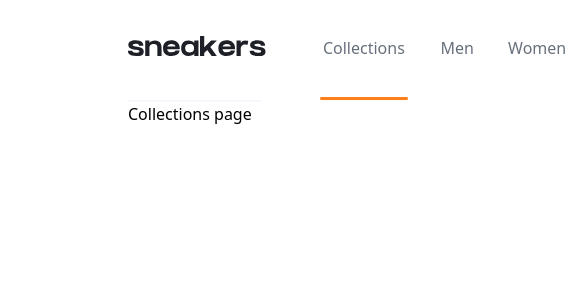
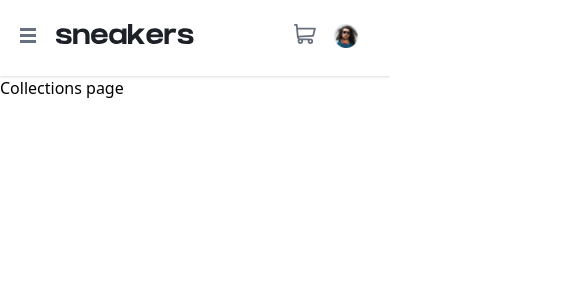
Before and after one commit to mikechibuzor/e-store, a Vue app: page / in a window 390 px wide. Shown: the top 300 px of the page, 585 px wide, since content can reach past the window. Built offline with nearby package versions, Linux system fonts and the light colour scheme.

Commit message:
finished the basic structure, design and functionality of the responsive header and its sub component

```diff
--- a/index.html
+++ b/index.html
@@ -7,7 +7,7 @@
     <title>Sneakers</title>
   </head>
   <body>
-    <div id="app"></div>
+    <div id="app" class="bg-white"></div>
     <script type="module" src="/src/main.js"></script>
   </body>
 </html>
--- a/src/App.vue
+++ b/src/App.vue
@@ -1,5 +1,5 @@
 <template>
-  <div class="wrapper px-32">
+  <div class="wrapper">
     <the-header></the-header>
     <router-view v-slot="slotProps">
         <transition name="route" mode="in-out">
--- a/src/components/header/TheHeader.vue
+++ b/src/components/header/TheHeader.vue
@@ -1,5 +1,5 @@
 <template>
-  <header class="flex justify-between border-b-2 pt-6 pb-7 border-light-grayish-blue">
+  <header class="pl-14 pr-8 md:px-8 xl:px-32 flex justify-between shadow xl:shadow-none xl:border-b-2 pt-6 pb-7 xl:border-light-grayish-blue">
       <!-- left section of header -->
       <section class="flex items-center">
           <the-logo></the-logo>
--- a/src/components/header/navbar/NavBar.vue
+++ b/src/components/header/navbar/NavBar.vue
@@ -1,7 +1,18 @@
 <template>
   <nav class="ml-8">
-      <!-- nav-list -->
-      <ul class="flex">
+      <div class="hamburger-button xl:hidden z-30 absolute left-5 top-7" @click="toggleMenu">
+        <!-- icon menu -->
+        <svg v-if="menuOpen" class="h-6 w-6" xmlns="http://www.w3.org/2000/svg">
+          <path d="M16 12v3H0v-3h16Zm0-6v3H0V6h16Zm0-6v3H0V0h16Z" fill="#69707D" fill-rule="evenodd"/>
+        </svg>
+
+        <!-- icon close  -->
+        <svg v-if="!menuOpen" class="h-6 w-6" xmlns="http://www.w3.org/2000/svg">
+          <path d="m11.596.782 2.122 2.122L9.12 7.499l4.597 4.597-2.122 2.122L7 9.62l-4.595 4.597-2.122-2.122L4.878 7.5.282 2.904 2.404.782l4.595 4.596L11.596.782Z" fill="#69707D" fill-rule="evenodd"/>
+        </svg>
+      </div>
+        <!-- nav-list Desktop -->
+        <ul class="fixed hidden xl:static  xl:flex">
             <li class="px-4">
                 <router-link to="/collections" title="Collections" class="relative text-center cursor-pointer inline-block text-dark-grayish-blue">Collections</router-link>
             </li>
@@ -18,11 +29,45 @@
                 <router-link to="/contact" title="Contact" class="relative text-center cursor-pointer inline-block text-dark-grayish-blue">Contact</router-link>
             </li>
         </ul>
+
+        <transition name="fade">
+            <div v-if="!menuOpen" class="menu-overlay fixed xl:hidden left-0 top-0 bottom-0 right-0">
+                <ul class="bg-white pt-20 h-screen w-4/6 font-Kumbh-Sans">
+                <li class="px-4">
+                    <router-link to="/collections" title="Collections" class="mb-4 font-bold text-center cursor-pointer inline-block text-black">Collections</router-link>
+                </li>
+                <li class="px-4">
+                    <router-link to="/men" title="Men" class="mb-4 font-bold text-center cursor-pointer inline-block text-black">Men</router-link>
+                </li>
+                <li class="px-4">
+                    <router-link to="/women" title="Women" class="mb-4 font-bold text-center cursor-pointer inline-block text-black">Women</router-link>
+                </li>
+                <li class="px-4">
+                    <router-link to="/about" title="About" class="mb-4 font-bold text-center cursor-pointer inline-block text-black">About</router-link>
+                </li>
+                <li class="px-4">
+                    <router-link to="/contact" title="Contact" class="mb-4 font-bold text-center cursor-pointer inline-block font-Kumbh-Sans text-black">Contact</router-link>
+                </li>
+                </ul>
+            </div>
+        </transition>
+
+
+
   </nav>
 </template>
+<script setup>
+// import HamburgerButton from './hamburger/HamburgerButton.vue';
 
-<script setup>
+import { ref } from 'vue';
 
+// reactive variables
+const menuOpen = ref(true);
+
+// methods
+const toggleMenu = ()=>{
+    menuOpen.value = !menuOpen.value;
+}
 </script>
 
 <style scoped>
@@ -47,7 +92,7 @@ a::before {
 }
 a:hover{
     color: black;
-    font-weight: 500;
+    font-weight: 600;
 }
 a:hover::after{
     width: 100%;
@@ -55,4 +100,29 @@ a:hover::after{
 a.router-link-active::after{
     width: 100%;
 }
+
+.fade-enter-active{
+    animation: fade .3s linear forwards;
+}
+
+.fade-leave-active{
+    animation: fade .3s linear alternate-reverse;
+}
+
+@keyframes fade{
+    from{
+        opacity: 0;
+    }
+    to{
+        opacity: 1;
+    }
+}
+
+.menu-overlay{
+    background-color: rgba(0, 0, 0, .4);
+}
+
+.menu-overlay ul{
+    box-shadow: 2px 0px 12px rgba(0,0,0,.1);
+}
 </style>
--- /dev/null
+++ b/src/components/header/navbar/hamburger/HamburgerButton.vue
@@ -0,0 +1,73 @@
+<template>
+    <!-- hamburger -->
+    <div class="hamburger-container block xl:hidden">
+      <div class="btn">
+        <div class="burger"></div>
+      </div>
+    </div>
+</template>
+
+<script setup>
+
+</script>
+
+<style scoped>
+.hamburger-container{
+    position: fixed;
+    left: 1rem;
+    top: 1.7rem;
+}
+.btn {
+    position: relative;
+    display: flex;
+    justify-content: center;
+    align-items: center;
+    width: 1.7rem;
+    height: 1rem;
+    cursor: pointer;
+    transition: all .2s ease-in;
+    z-index: 500;
+}
+
+.burger {
+    width: 75%;
+    height: .2rem;
+    background-color: black;
+    border-radius: 5px;
+    transition: all .2s ease-in;
+}
+
+.burger::before,
+.burger::after {
+    content: "";
+    position: absolute;
+    width: 75%;
+    height: .2rem;
+    background-color: black;
+    border-radius: .4rem;
+    transition: all .2s ease-in;
+}
+
+.burger::after {
+    transform: translateY(.5rem);
+}
+
+.burger::before {
+    transform: translateY(-.5rem);
+}
+
+/* Animation */
+.btn.open .burger {
+    transform: translateX(-50px);
+    background: transparent;
+    box-shadow: none;
+}
+
+.btn.open .burger::before {
+    transform: rotate(45deg) translate(35px, -35px);
+}
+
+.btn.open .burger::after {
+    transform: rotate(-45deg) translate(35px, 35px);
+}
+</style>
--- a/src/components/header/user-profile/UserProfile.vue
+++ b/src/components/header/user-profile/UserProfile.vue
@@ -1,5 +1,5 @@
 <template>
-  <div class="user-profile cursor-pointer h-12 ml-10">
+  <div class="user-profile cursor-pointer h-6 xl:h-12 ml-4 xl:ml-10">
       <img src="../../../assets/images/image-avatar.png" class="h-full w-full" alt="">
   </div>
 </template>
--- a/src/router/router.js
+++ b/src/router/router.js
@@ -27,6 +27,10 @@ const router = createRouter({
       path: "/women",
       component: women,
     },
+    {
+      path: "/about",
+      component: about,
+    },
   ],
 });
 
```
Lines whose indentation alone changed are shown as unchanged.
